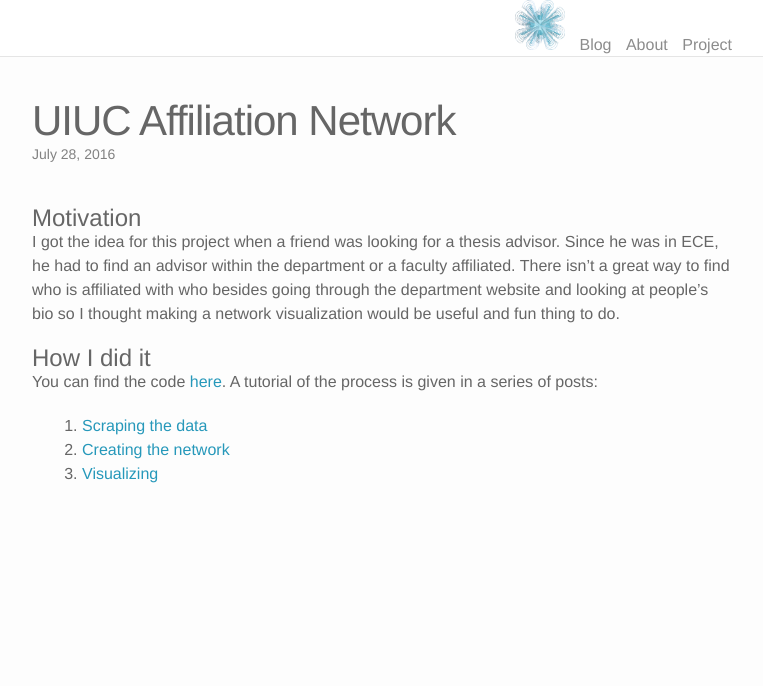
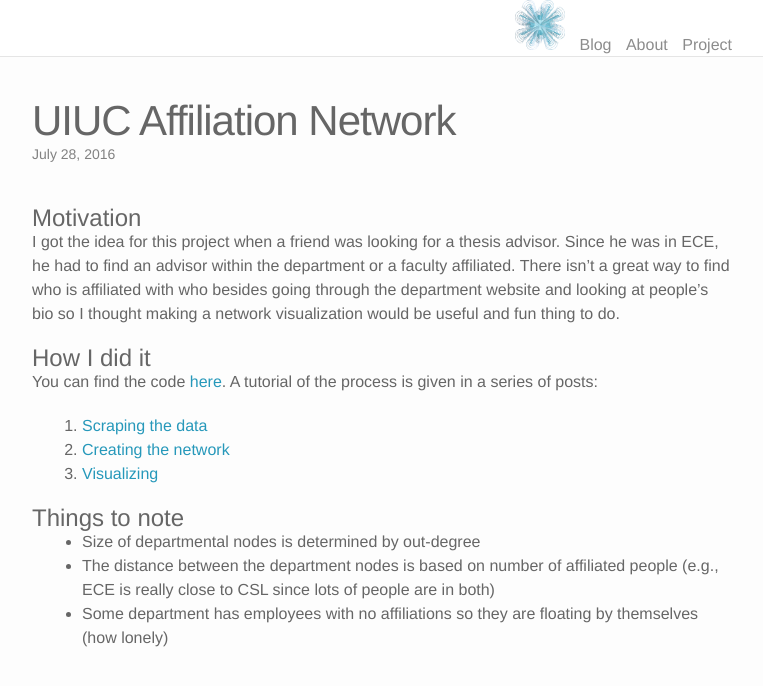
Before and after one commit to data-slinky/data-slinky.github.io, a Jekyll site: the page built from _portfolio/2_UIUC_network.md, in a window 1280 px wide. Shown: the top 686 px of the page, without its empty margins (258-1021 px from the left). Built offline with Jekyll 4.4.1, drawn with Linux system fonts in a browser that asks for light colours; nearby versions of some CDN libraries.

Commit message:
fixed some typos

```diff
--- a/_portfolio/2_UIUC_network.md
+++ b/_portfolio/2_UIUC_network.md
@@ -21,3 +21,11 @@
 1. [Scraping the data](post_url 2016-07-22-uiuc-network-p1)
 2. [Creating the network](post_url 2016-07-25-uiuc-network-p2)
 3. [Visualizing](post_url 2016-07-27-uiuc-network-p3)
+
+# Things to note
+
+* Size of departmental nodes is determined by out-degree
+* The distance between the department nodes is based on number of affiliated people (e.g.,
+ECE is really close to CSL since lots of people are in both)
+* Some department has employees with no affiliations so they are floating by themselves
+(how lonely)
```
